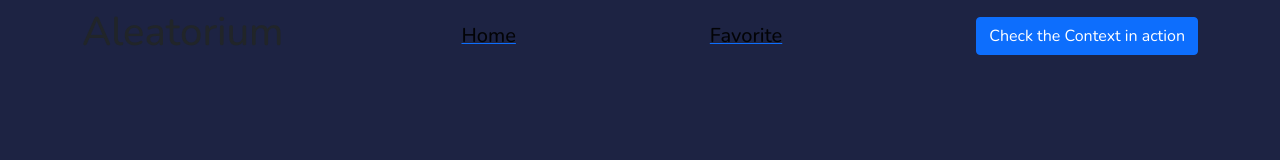
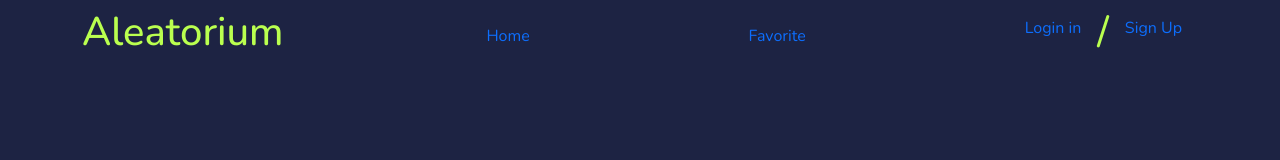
Before and after one commit to sabonrex/PlaylistCreator, a React app: page / in a window 1280 px wide. Shown: the top 160 px of the page. Built offline with nearby package versions, Linux system fonts and the light colour scheme; no server answers.

Commit message:
update
colour

```diff
--- a/src/front/js/component/navbar.jsx
+++ b/src/front/js/component/navbar.jsx
@@ -6,23 +6,20 @@ import NavDropdown from 'react-bootstrap/NavDropdown'
 
 export const Navibar = () => {
 	return (
-		<navv className="navbar navbar-light bg-DarkBlue">
+		<nav className="navbar navbar-light bg-DarkBlue">
 			<div className="container">
 				<h1>Aleatorium</h1>
-
-				<Link to="/home">
-					<span className="navbar-brand mb-0 h1">Home</span>
-				</Link>
-				<Link to="/favorite">
-					<span className="navbar-brand mb-0 h1">Favorite</span>
-				</Link>
+				<Nav.Link to="/home">Home</Nav.Link>
+				<Nav.Link to="/favorite">Favorite</Nav.Link>
 				<div className="ml-auto">
-					<Link to="/demo">
-						<button className="btn btn-primary">Check the Context in action</button>
-					</Link>
+				<Nav>
+            <Nav.Link href="#login">Login in</Nav.Link>
+			<h1>/</h1>
+            <Nav.Link href="#signup">Sign Up</Nav.Link>
+          </Nav>
 
 				</div>
 			</div>
-		</navv>
+		</nav>
 	);
 };
--- a/src/front/styles/index.css
+++ b/src/front/styles/index.css
@@ -36,3 +36,12 @@ button.discover-button {
 button.discover-button:hover {
     opacity: 0.9;
 }
+
+nav h1 {
+    color: #BAFF4F;
+    border-color: #1D2343;
+}
+
+nav span {
+    color: #BAFF4F;
+}
```
